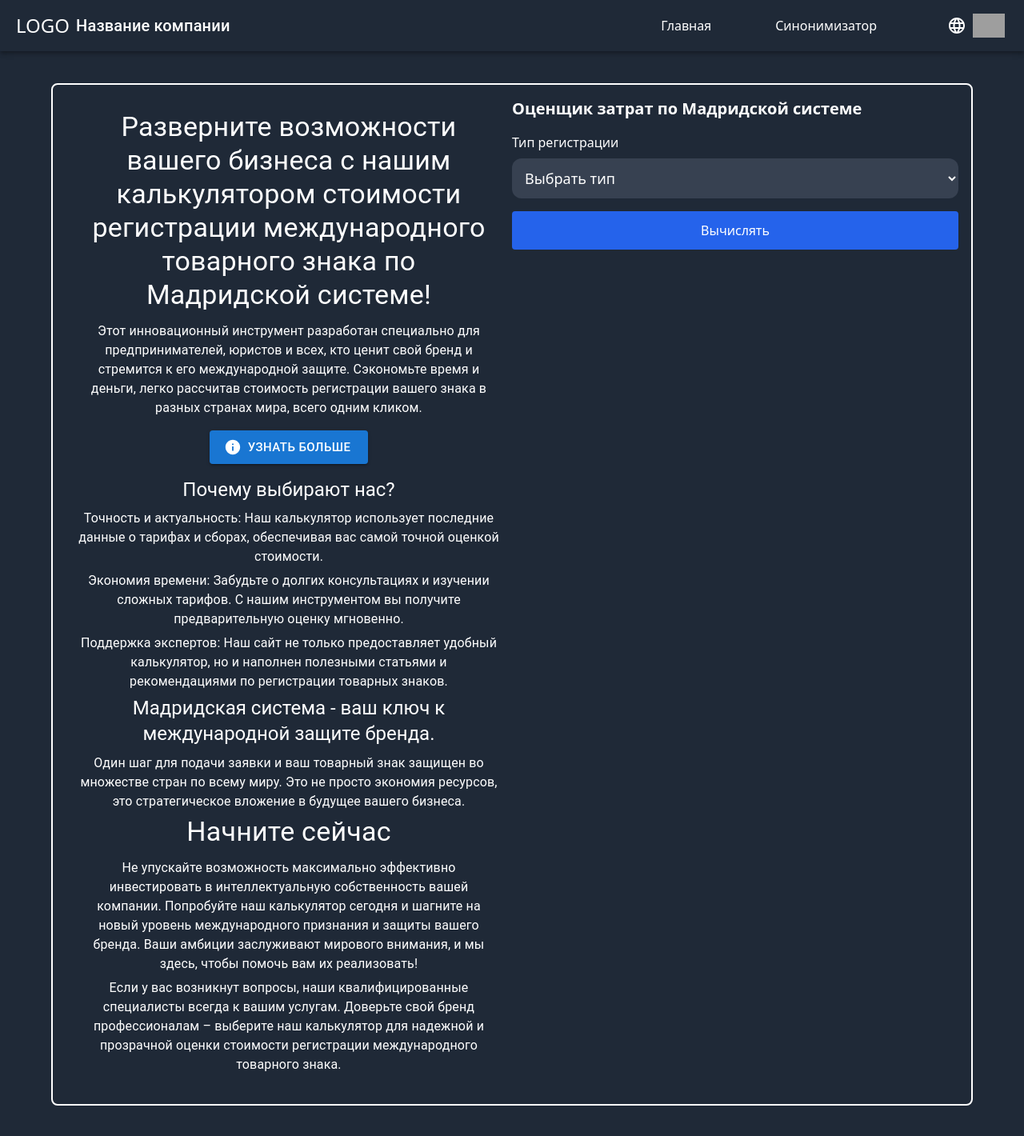
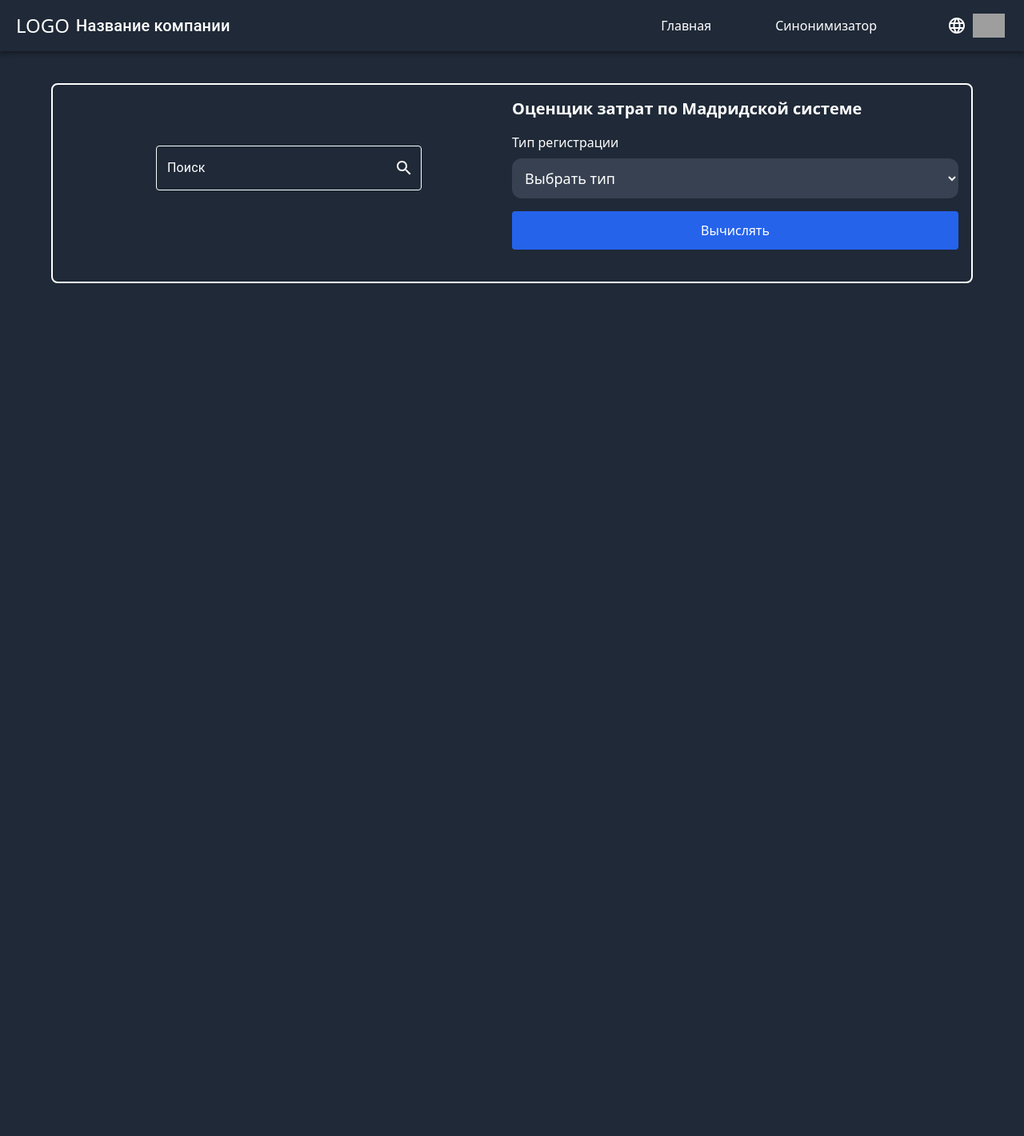
Before and after one commit to sama-kun/CalculatorFrontend, a React (Vite) app: page / in a window 1280 px wide. Shown: the whole page at 80% size. After the commit the page ends 800 px from the top, so only its background shows below. Built offline with nearby package versions, Linux system fonts and the light colour scheme; grey boxes are pictures that could not be loaded.

Commit message:
reverstking

```diff
--- a/src/components/calculator/Advertisement.jsx
+++ b/src/components/calculator/Advertisement.jsx
@@ -2,6 +2,7 @@ import React from 'react';
 import { Typography, Box, Button } from '@mui/material';
 import InfoIcon from '@mui/icons-material/Info';
 import ProtocolModal from '../modals/Protocol'
+import Synonymizer from '../screens/Synonymizer';
 
 const Advertisement = () => {
 
@@ -17,55 +18,7 @@ const Advertisement = () => {
 
 
   return (
-    <Box sx={{ maxWidth: 600, margin: 'auto', textAlign: 'center', padding: 2 }}>
-      <Typography variant="h4" gutterBottom>
-        Разверните возможности вашего бизнеса с нашим калькулятором стоимости регистрации международного товарного знака по Мадридской системе!
-      </Typography>
-      <Typography variant="body1" gutterBottom>
-        Этот инновационный инструмент разработан специально для предпринимателей, юристов и всех, кто ценит свой бренд и стремится к его международной защите. Сэкономьте время и деньги, легко рассчитав стоимость регистрации вашего знака в разных странах мира, всего одним кликом.
-      </Typography>
-      <Box sx={{ display: 'flex', justifyContent: 'center', alignItems: 'center', marginY: 2 }}>
-        <Button variant="contained" color="primary" size="large" startIcon={<InfoIcon />} onClick={handleOpen}>
-          Узнать больше
-        </Button>
-      </Box>
-      <Typography variant="h5" gutterBottom>
-        Почему выбирают нас?
-      </Typography>
-      <ul>
-        <li>
-          <Typography variant="body1" gutterBottom>
-            Точность и актуальность: Наш калькулятор использует последние данные о тарифах и сборах, обеспечивая вас самой точной оценкой стоимости.
-          </Typography>
-        </li>
-        <li>
-          <Typography variant="body1" gutterBottom>
-            Экономия времени: Забудьте о долгих консультациях и изучении сложных тарифов. С нашим инструментом вы получите предварительную оценку мгновенно.
-          </Typography>
-        </li>
-        <li>
-          <Typography variant="body1" gutterBottom>
-            Поддержка экспертов: Наш сайт не только предоставляет удобный калькулятор, но и наполнен полезными статьями и рекомендациями по регистрации товарных знаков.
-          </Typography>
-        </li>
-      </ul>
-      <Typography variant="h5" gutterBottom>
-        Мадридская система - ваш ключ к международной защите бренда.
-      </Typography>
-      <Typography variant="body1" gutterBottom>
-        Один шаг для подачи заявки и ваш товарный знак защищен во множестве стран по всему миру. Это не просто экономия ресурсов, это стратегическое вложение в будущее вашего бизнеса.
-      </Typography>
-      <Typography variant="h4" gutterBottom>
-        Начните сейчас
-      </Typography>
-      <Typography variant="body1" gutterBottom>
-        Не упускайте возможность максимально эффективно инвестировать в интеллектуальную собственность вашей компании. Попробуйте наш калькулятор сегодня и шагните на новый уровень международного признания и защиты вашего бренда. Ваши амбиции заслуживают мирового внимания, и мы здесь, чтобы помочь вам их реализовать!
-      </Typography>
-      <Typography variant="body1" gutterBottom>
-        Если у вас возникнут вопросы, наши квалифицированные специалисты всегда к вашим услугам. Доверьте свой бренд профессионалам – выберите наш калькулятор для надежной и прозрачной оценки стоимости регистрации международного товарного знака.
-      </Typography>
-      <ProtocolModal open={open} handleClose={handleClose} />
-    </Box>
+    <Synonymizer />
   );
 };
 
--- a/src/components/modals/Fees.jsx
+++ b/src/components/modals/Fees.jsx
@@ -59,7 +59,7 @@ const FeeModal = ({ open, handleClose, name , code , res}) => {
 
         {res.ordinaryFee &&
           <Typography id="modal-description" sx={{ mt: 2 }}>
-            {t('result.modal.ordinary')} <strong>{th.round(es.ordinaryFee).toLocaleString()} ₸</strong>
+            {t('result.modal.ordinary')} <strong>{Math.round(res.ordinaryFee).toLocaleString()} ₸</strong>
           </Typography>
         }
 
--- a/src/components/screens/Synonymizer.jsx
+++ b/src/components/screens/Synonymizer.jsx
@@ -45,7 +45,8 @@ const Synonymizer = () => {
         </div>
       )}
       <div className="flex justify-center">
-        <div className="p-4 my-10 border-2 border-white rounded-lg flex-row sm:w-full sm:p-5 w-full md:w-2/3">
+        <div className="p-4 my-10 rounded-lg flex-row sm:w-full sm:p-5 w-full md:w-2/3">
+        {/* <div className="p-4 my-10 border-2 border-white rounded-lg flex-row sm:w-full sm:p-5 w-full md:w-2/3"> */}
           <form onSubmit={handleSubmit} className='w-full'>
             <TextField
               label="Поиск"
```
